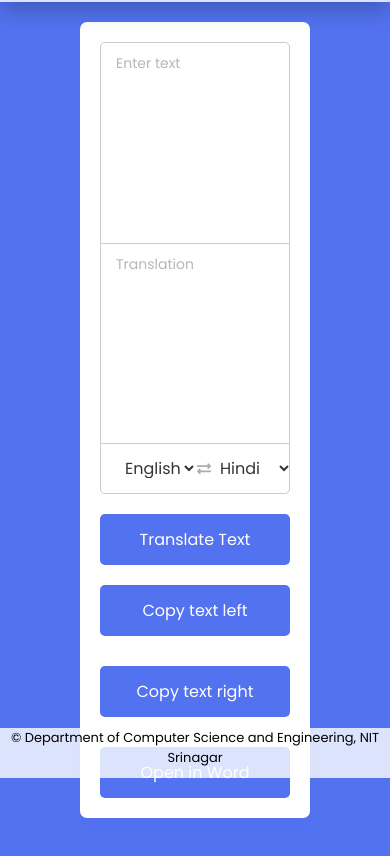
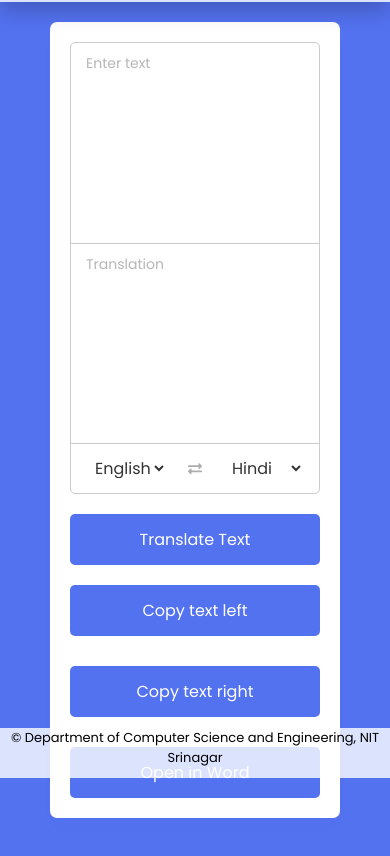
Before and after one commit to Zoyakhatry1/translator, a plain HTML site: page index.html in a window 390 px wide. Shown: the part 66-922 px from the top of the page. Drawn offline with Linux system fonts and the light colour scheme.

Commit message:
responsiveness

```diff
--- a/style.css
+++ b/style.css
@@ -195,6 +195,7 @@ body{
   }
 }
 
+
 @media (max-width: 660px){
 
   .header{
@@ -237,3 +238,11 @@ body{
     flex-direction: column;
   }
 }
+@media (max-width: 410px){
+  .container{
+    margin: 0 50px;
+    margin-top: 20px;
+    margin-bottom: 60px;
+    padding: 20px;
+  }
+}
```
